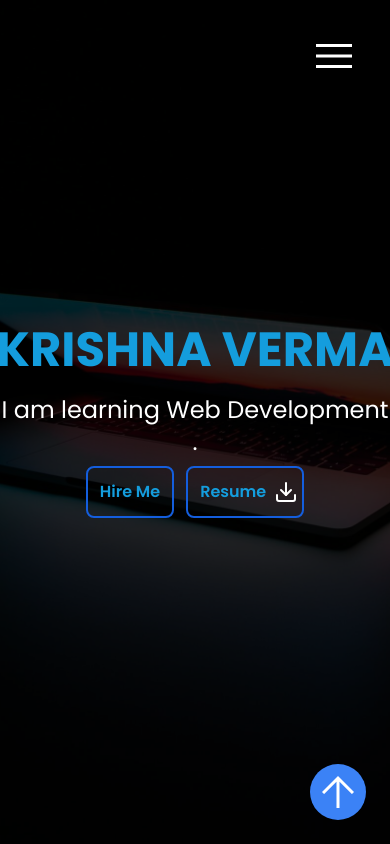
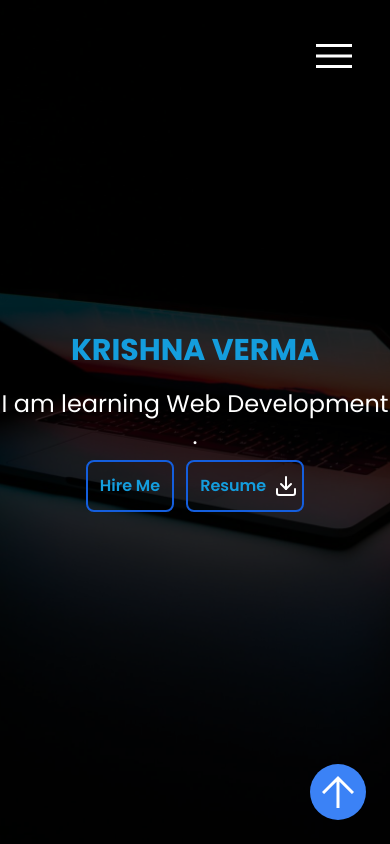
Before and after one commit to KrishnaxVerma/New-Portfolio, a React (Vite) app: page / in a window 390 px wide. Shown: the top 844 px of the page. Built offline with nearby package versions, Linux system fonts and the light colour scheme; a web font is replaced by a local one.

Commit message:
Name Responsive now

```diff
--- a/src/components/FirstPage.jsx
+++ b/src/components/FirstPage.jsx
@@ -61,7 +61,7 @@ function FirstPage() {
         <a href="#title"><span id="uparr" className="material-symbols-outlined fixed z-50 text-white bottom-0 right-0 m-6 p-1 text-5xl bg-blue-500 rounded-full cursor-pointer">arrow_upward</span></a>
 
         <div id='title' className='absolute inset-0 h-screen flex flex-col justify-center items-center z-20 text-center'>
-            <div id='name' className='text-5xl uppercase font-bold text-[#149ddd]'>
+            <div id='name' className='sm:text-5xl text-3xl uppercase font-bold text-[#149ddd]'>
             <span>K</span>
             <span>r</span>
             <span>i</span>
```
